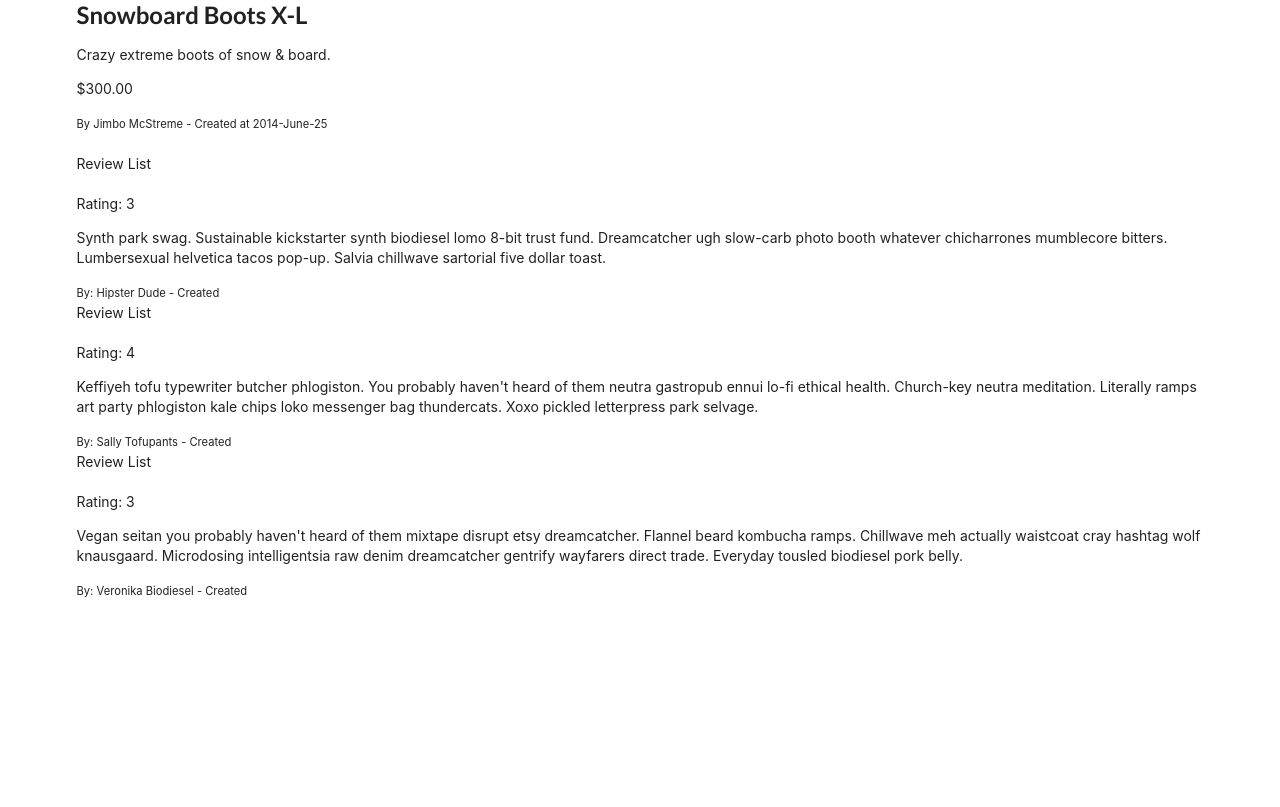
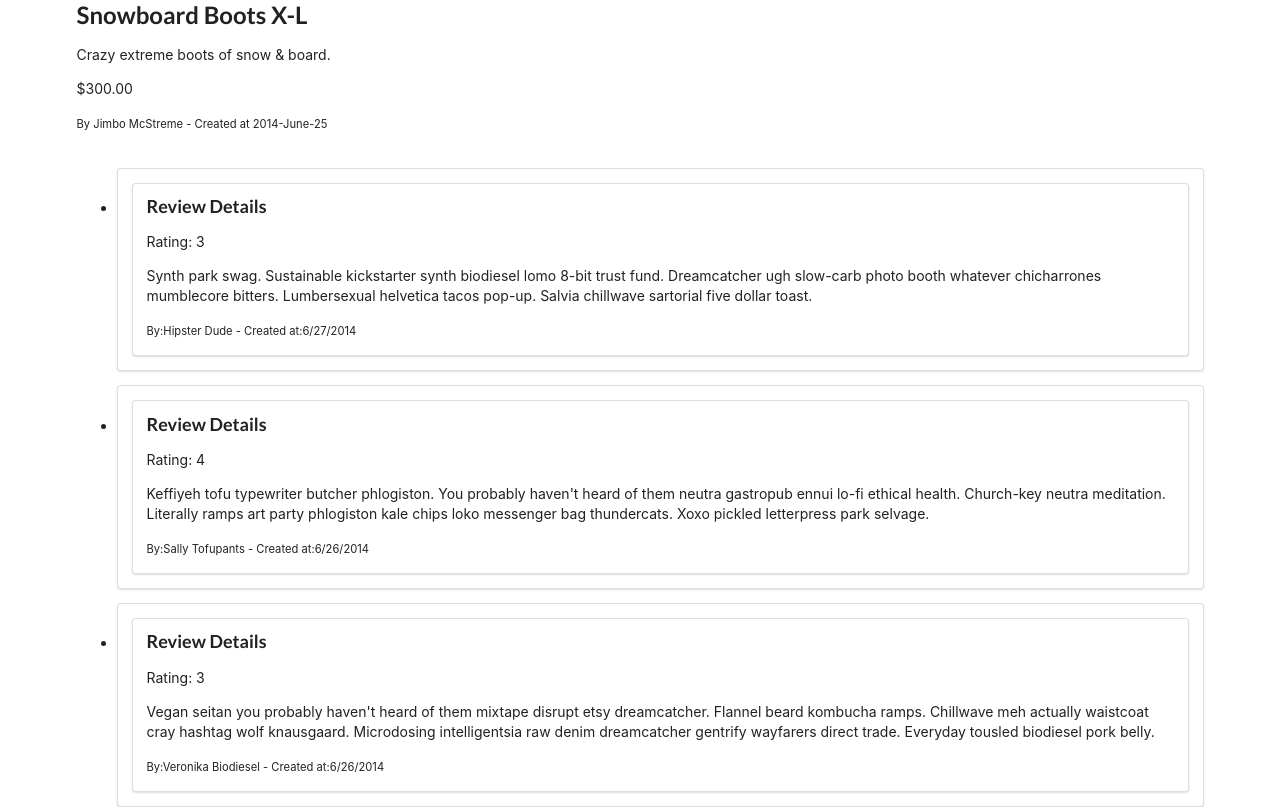
Before and after one commit to DaseulChun/amazon_react, a React (Create React App) app: page / in a window 1280 px wide. Built offline with nearby package versions, Linux system fonts and the light colour scheme.

Commit message:
fix bugs - until ReactBasics lab4

```diff
--- a/src/components/ProductDetails.js
+++ b/src/components/ProductDetails.js
@@ -2,8 +2,8 @@ import React from "react";
 
 // View Product Component
 function ProductDetails(props) {
-  console.log("This is props in ProductDetails ==>", props)
-  console.log("THIS IS My DATA in ProductDetails ==>", props.myData)
+  // console.log("This is props in ProductDetails ==>", props)
+  // console.log("THIS IS My DATA in ProductDetails ==>", props.myData)
   return(
     <div>
       <h2>{props.myData.title}</h2>
--- a/src/components/ProductShowPage.js
+++ b/src/components/ProductShowPage.js
@@ -54,9 +54,7 @@ function ProductShowPage(props) {
       <ProductDetails
         myData={myProduct}
       /> <br />
-      <ReviewList
-        myData={myProduct}
-      />
+      <ReviewList myData={myProduct}/>
     </div>
   )
 }
--- /dev/null
+++ b/src/components/ReviewDetails.js
@@ -0,0 +1,18 @@
+import React from "react";
+
+//ReviewList component
+function ReviewDetails(props){
+  console.log(props);
+    return (
+      <div className="ui segment ReviewDetails">
+        <div className="ui header">Review Details</div>
+          <p>Rating: {props.rating}</p>
+          <p>{props.body}</p>
+          <p>
+            <small>By:{props.reviewer_fullname} - Created at:{props.created_at.toLocaleDateString()}</small>
+          </p>
+      </div>
+    )
+}
+
+export default ReviewDetails;
--- a/src/components/ReviewList.js
+++ b/src/components/ReviewList.js
@@ -1,41 +1,21 @@
 import React from "react";
+import ReviewDetails from "./ReviewDetails";
 
-// ReviewList Component
-function ReviewList(props) {
-  console.log("THIS IS PROPS in ReviewList ==> ", props.myData.reviews.map(r => console.log(r.rating)))
-  const allReviews = props.myData.reviews.map(review =>{
-    return (
-      <div>
-      <div>Review List</div><br />
-      <p>Rating: {review.rating}</p>
-      <p>{review.body}</p>
-      <p>
-        <small>By: {review.reviewer.full_name} - Created </small>
-      </p>
-    </div>
-    )
-  })
+function ReviewList(props){
   return (
-    <div>
-      {allReviews}
-    </div>
+      <ul>
+        {props.myData.reviews.map(review => (
+            <li className="ui segment" key={review.id}>
+              <ReviewDetails
+                rating={review.rating}
+                body={review.body}
+                reviewer_fullname={review.reviewer.full_name}
+                created_at={new Date(review.created_at)}
+              />
+            </li>
+        ))}
+      </ul>
   )
-
-
-  // const reviews= props.myData.reviews;
-  // console.log("reviews:" , reviews);
-  // return(
-  //   <div>
-  //     <div>Review List</div><br />
-  //     {/* {reviews.forEach(review => {
-  //       <p>{review.rating}</p>
-  //     })} */}
-  //     {/* <p>{props.body}</p> */}
-  //     <p>
-  //       {/* <small>By: {props.reviewer.full_name} - Created </small> */}
-  //     </p>
-  //   </div>
-  // )
 }
 
 export default ReviewList;
```
Also changed, not shown: src/components/ProductIndex.js (added).
